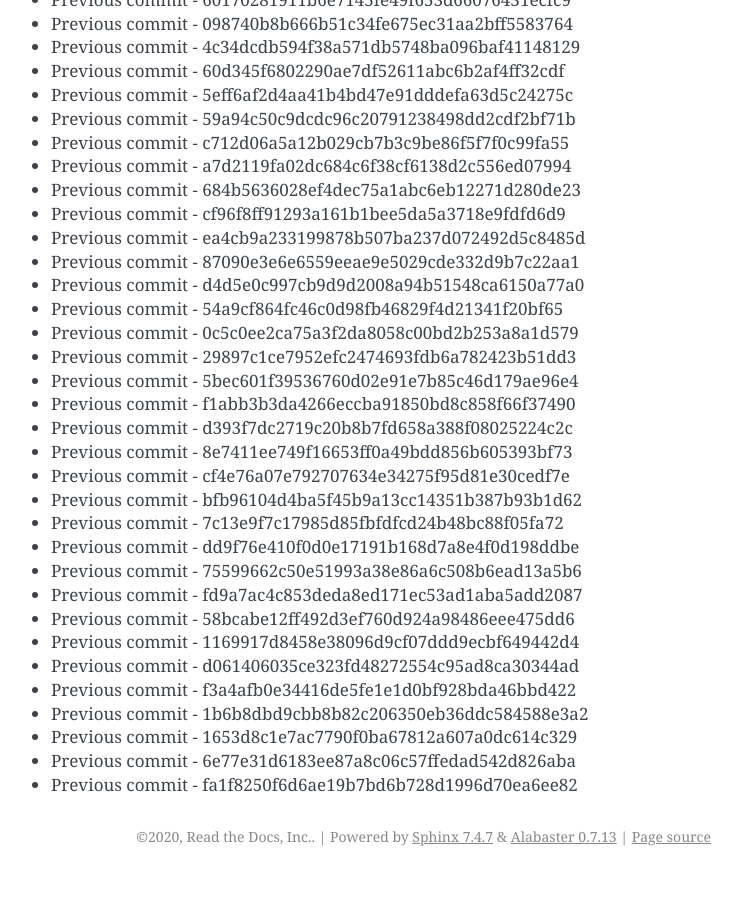
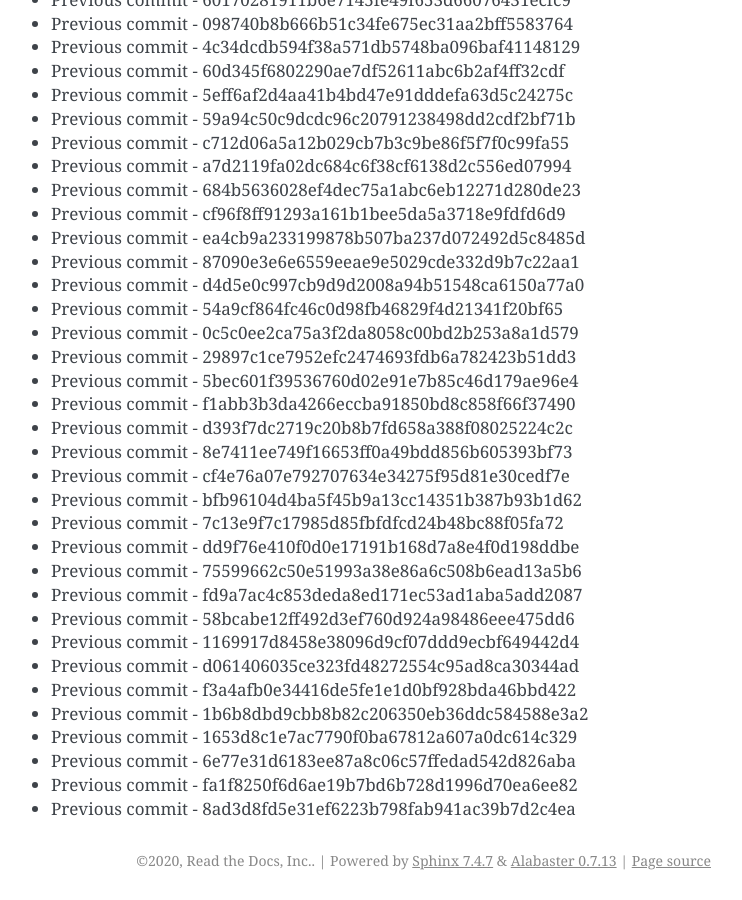
Before and after one commit to readthedocs/rtd-git-stresstest, a Sphinx documentation site: the page built from docs/updates.rst, in a window 1280 px wide and 900 px high, scrolled down 55103 px. Shown: the whole window, without its empty margins (399-1141 px from the left). Built offline with Sphinx 7.4.7, drawn with Linux system fonts in a browser that asks for light colours; before the commit the page ends 55979 px from its top, so only the background shows below that.

Commit message:
Generating commit from previous: 8ad3d8fd5e31ef6223b798fab941ac39b7d2c4ea

```diff
--- a/docs/updates.rst
+++ b/docs/updates.rst
@@ -2347,3 +2347,4 @@ It can be tested for any performance characteristics.
 * Previous commit - 1653d8c1e7ac7790f0ba67812a607a0dc614c329
 * Previous commit - 6e77e31d6183ee87a8c06c57ffedad542d826aba
 * Previous commit - fa1f8250f6d6ae19b7bd6b728d1996d70ea6ee82
+* Previous commit - 8ad3d8fd5e31ef6223b798fab941ac39b7d2c4ea
```
